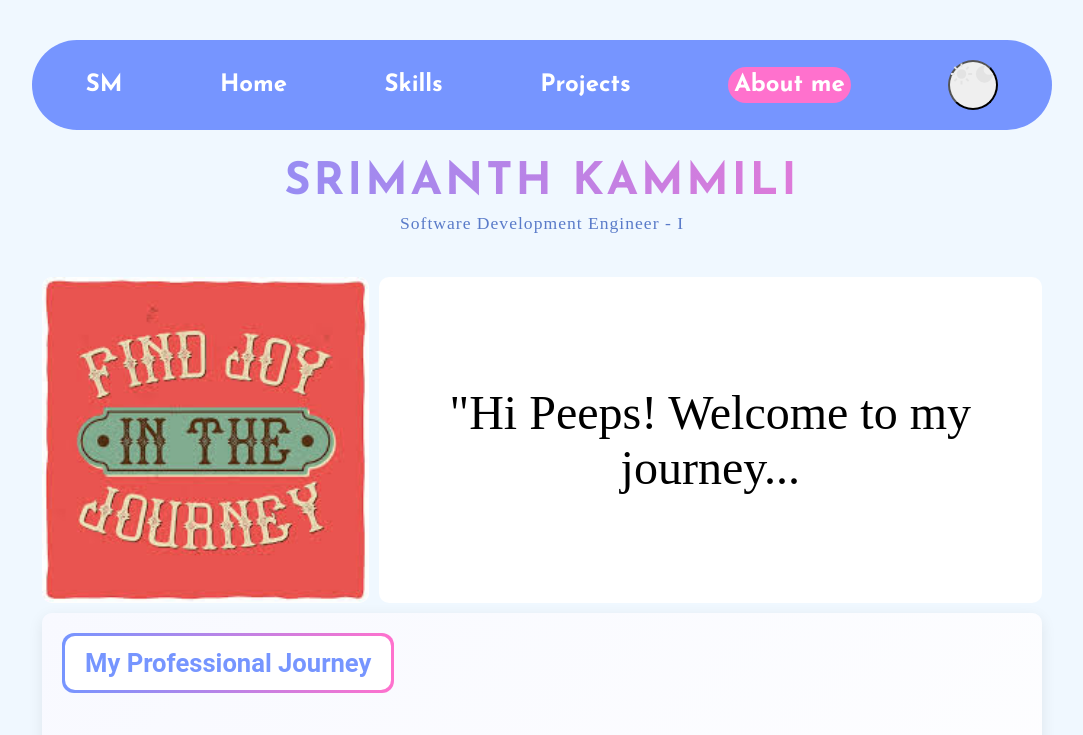
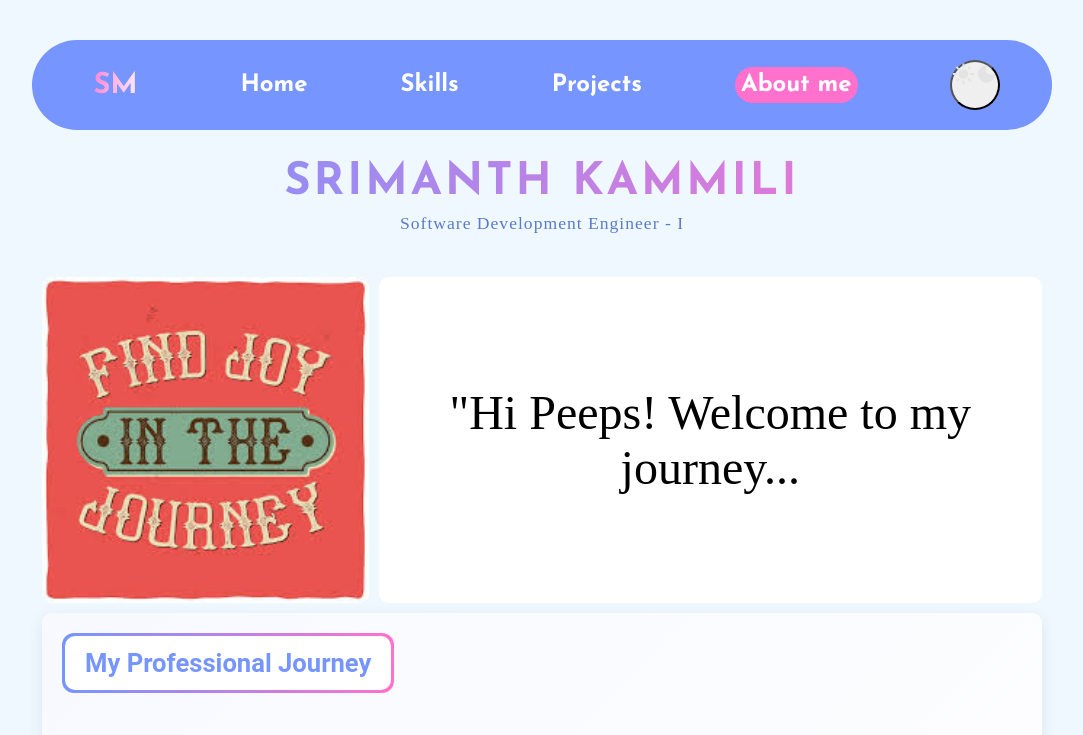
Before and after one commit to Kammili-Srimanth/Portfolio, a plain HTML site: page AboutMe.html in a window 1280 px wide. Shown: the top 735 px of the page, without its empty margins (98-1181 px from the left). Drawn offline with Linux system fonts and the light colour scheme.

Commit message:
Update AboutMe.html

```diff
--- a/AboutMe.html
+++ b/AboutMe.html
@@ -73,6 +73,15 @@
             padding:2px;
             border-radius: 10px;
         }
+       }
+        .logo {
+        font-weight: bold;
+        font-size: 1.8rem;
+        background: linear-gradient(90deg, #FF71CD 0%, #fff 100%);
+        -webkit-background-clip: text;
+        -webkit-text-fill-color: transparent;
+        background-clip: text;
+        padding: 5px 10px;
        }
 
        .ModeButton{
```
